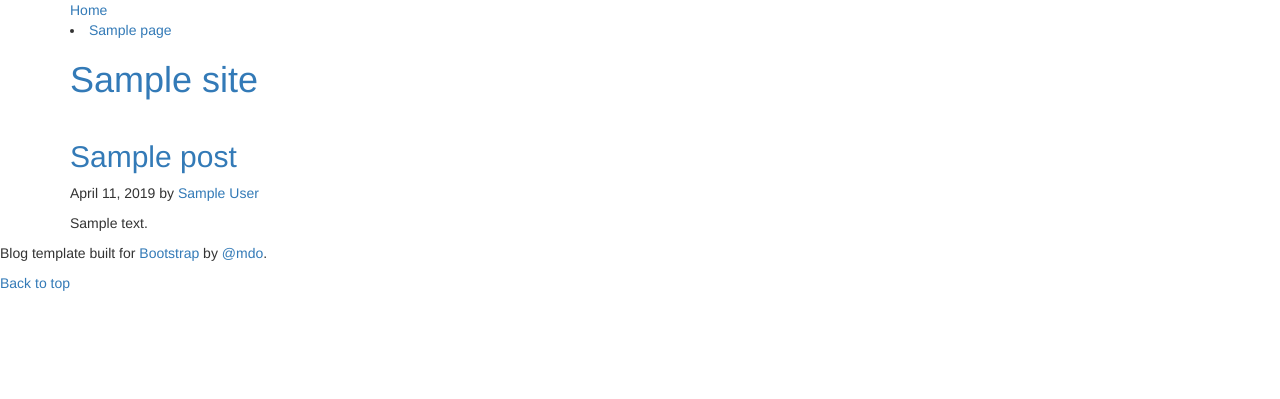
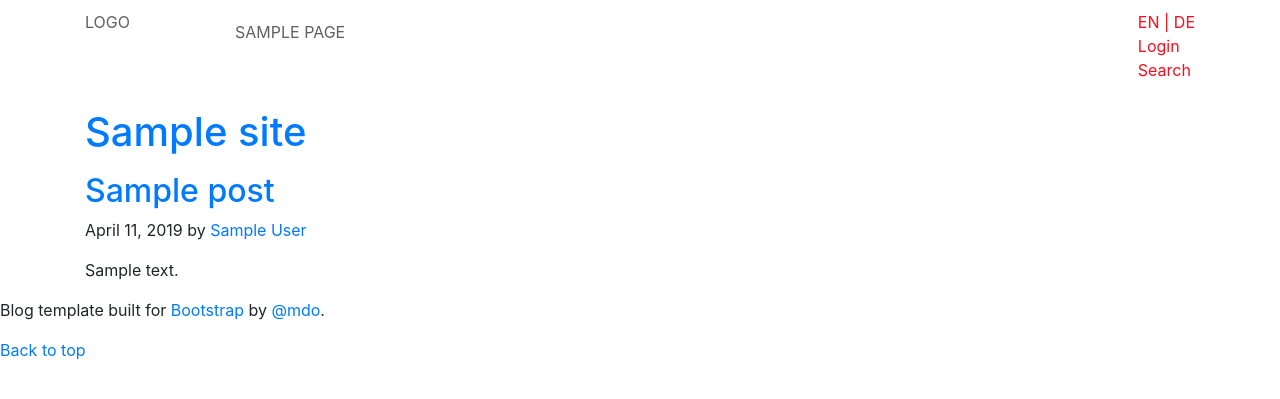
Before and after one commit to rsherman89/SokratesGroup, a WordPress theme: template page.php in a window 1280 px wide. Shown: the top 399 px of the page. Run offline with PHP 8.4 and a stand-in for WordPress, Linux system fonts and the light colour scheme; the site name, menu and one post (Sample post) are stand-ins, and other content is empty; some libraries are stand-ins or nearby versions.

Commit message:
Started header styles

```diff
--- /dev/null
+++ b/functions.php
@@ -0,0 +1,19 @@
+<?php
+
+// Add scripts and stylesheets
+function sokrates_scripts() {
+  wp_enqueue_style( 'bootstrapcss', 'https://stackpath.bootstrapcdn.com/bootstrap/4.3.1/css/bootstrap.min.css' );
+  wp_enqueue_script( 'bootstrapjs', 'https://stackpath.bootstrapcdn.com/bootstrap/4.3.1/js/bootstrap.min.js', array( 'jquery' ));
+  wp_enqueue_style( 'style', get_template_directory_uri() . '/style.css' );
+  wp_enqueue_script( 'themejs', get_template_directory_uri() . '/theme.js', array( 'jquery' ));
+}
+
+add_action( 'wp_enqueue_scripts', 'sokrates_scripts' );
+
+// Add Google Fonts
+function sokrates_google_fonts() {
+  wp_register_style('OpenSans', 'http://fonts.googleapis.com/css?family=Open+Sans:400,600,700,800');
+  wp_enqueue_style( 'OpenSans');
+}
+
+add_action('wp_print_styles', 'sokrates_google_fonts');
--- a/header.php
+++ b/header.php
@@ -11,13 +11,6 @@
 
     <title><?php echo get_bloginfo( 'name' ); ?></title>
 
-    <!-- Bootstrap core CSS -->
-    <link href="https://maxcdn.bootstrapcdn.com/bootstrap/3.3.5/css/bootstrap.min.css" rel="stylesheet">
-
-    <!-- Custom styles for this template -->
-    <link href="<?php echo get_bloginfo('template_directory'); ?>/blog.css" rel="stylesheet">
-
-
     <!-- HTML5 shim and Respond.js for IE8 support of HTML5 elements and media queries -->
     <!--[if lt IE 9]>
       <script src="https://oss.maxcdn.com/html5shiv/3.7.2/html5shiv.min.js"></script>
@@ -28,12 +21,28 @@
 
   <body>
 
-    <div class="blog-masthead">
+    <div class="header">
       <div class="container">
-        <nav class="blog-nav">
-          <a class="blog-nav-item active" href="<?php echo get_home_url(); ?>">Home</a>
-          <?php wp_list_pages( '&title_li=' ); ?>
-        </nav>
+        <div class="row">
+
+          <div class="header__logo col-md-auto">
+            <a href="<?php echo get_home_url(); ?>">LOGO</a>
+          </div>
+
+          <nav class="header__nav col">
+            <!-- <a class="blog-nav-item active" href="<?php echo get_home_url(); ?>">Home</a> -->
+            <?php wp_list_pages( '&title_li=' ); ?>
+          </nav>
+
+          <div class="header__side col-md-auto">
+            <ul class="side-menu">
+              <li class="side-menu__item"><a href="#" class="side-menu__link">EN | DE</a></li>
+              <li class="side-menu__item"><a href="#" class="side-menu__link">Login</a></li>
+              <li class="side-menu__item"><a href="#" class="side-menu__link">Search</a></li>
+            </ul>
+          </div>
+
+        </div>
       </div>
     </div>
 
--- a/scss/_colours.scss
+++ b/scss/_colours.scss
@@ -1,4 +1,5 @@
 
 $primary: #fc0d1b;
 $dark: #000;
+$dark-medium: #606060;
 $light: #FFF;
--- a/scss/_header.scss
+++ b/scss/_header.scss
@@ -1,3 +1,45 @@
-header{
+.header {
+  padding: 10px 0;
 
+  &__nav {
+    text-transform: uppercase;
+
+    // This is a bad way of doing this. We should use BEM, but WP doesnt allow this.
+    li {
+      display: inline-block;
+      list-style-type: none;
+      padding: 10px;
+      margin: 0 20px;
+    }
+
+    a {
+      color: $dark-medium;
+
+      &:hover {
+        color: $dark;
+      }
+    }
+  }
+
+  &__logo {
+    min-width: 120px;
+  }
+
+  a {
+    color: $dark-medium;
+
+    &:hover {
+      color: $dark;
+    }
+  }
+
+  .side-menu {
+    &__item {
+      list-style: none;
+    }
+
+    &__link {
+      color: $primary;
+    }
+  }
 }
--- a/scss/_typography.scss
+++ b/scss/_typography.scss
@@ -1,3 +1,12 @@
 body {
   font-size: 16px; //Base REM.
 }
+
+a {
+  text-decoration: none;
+
+  &:hover {
+    text-decoration: none;
+    transition: all .7s ease;
+  }
+}
--- a/style.css
+++ b/style.css
@@ -5,4 +5,4 @@ Description: A theme for SokratesGroup.
 Author: RadianWeb
 Author URI: http://radianweb.com.au
 Version: 1.0
-*/body{font-size:16px}
+*/body{font-size:16px}a,a:hover{text-decoration:none}a:hover{transition:all .7s ease}.header{padding:10px 0}.header__nav{text-transform:uppercase}.header__nav li{display:inline-block;list-style-type:none;padding:10px;margin:0 20px}.header__nav a{color:#606060}.header__nav a:hover{color:#000}.header__logo{min-width:120px}.header a{color:#606060}.header a:hover{color:#000}.header .side-menu__item{list-style:none}.header .side-menu__link{color:#fc0d1b}
```
Also changed, not shown: theme.js (added).
